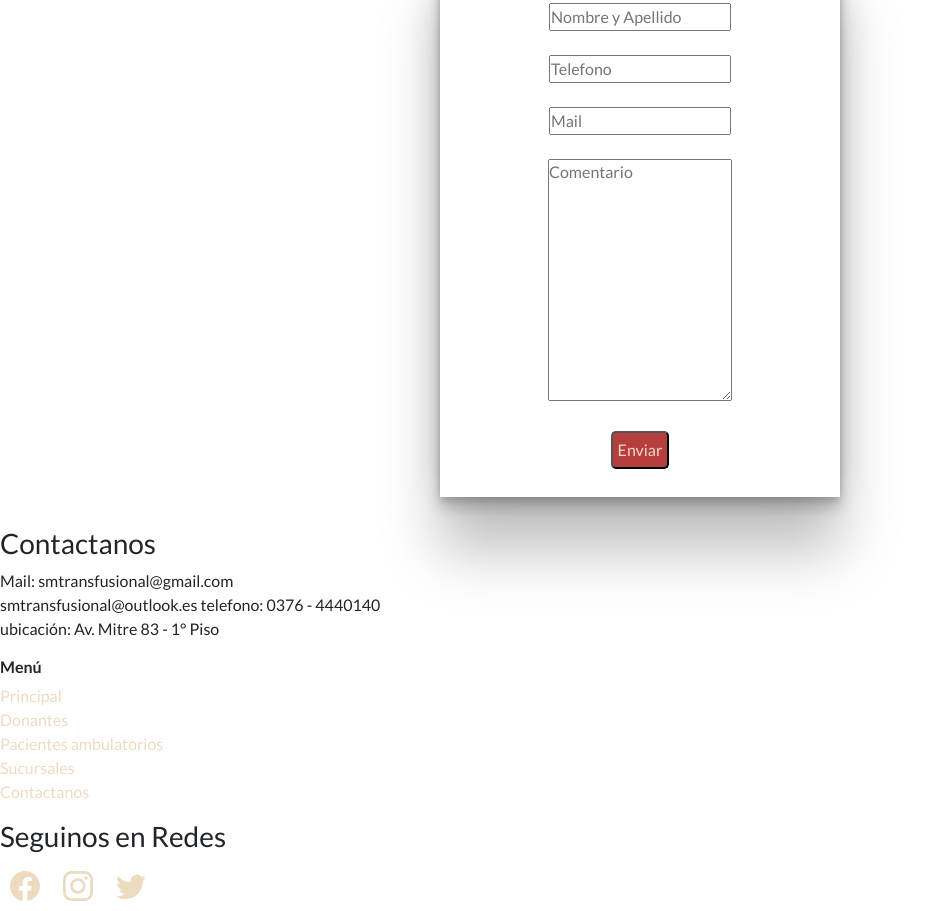
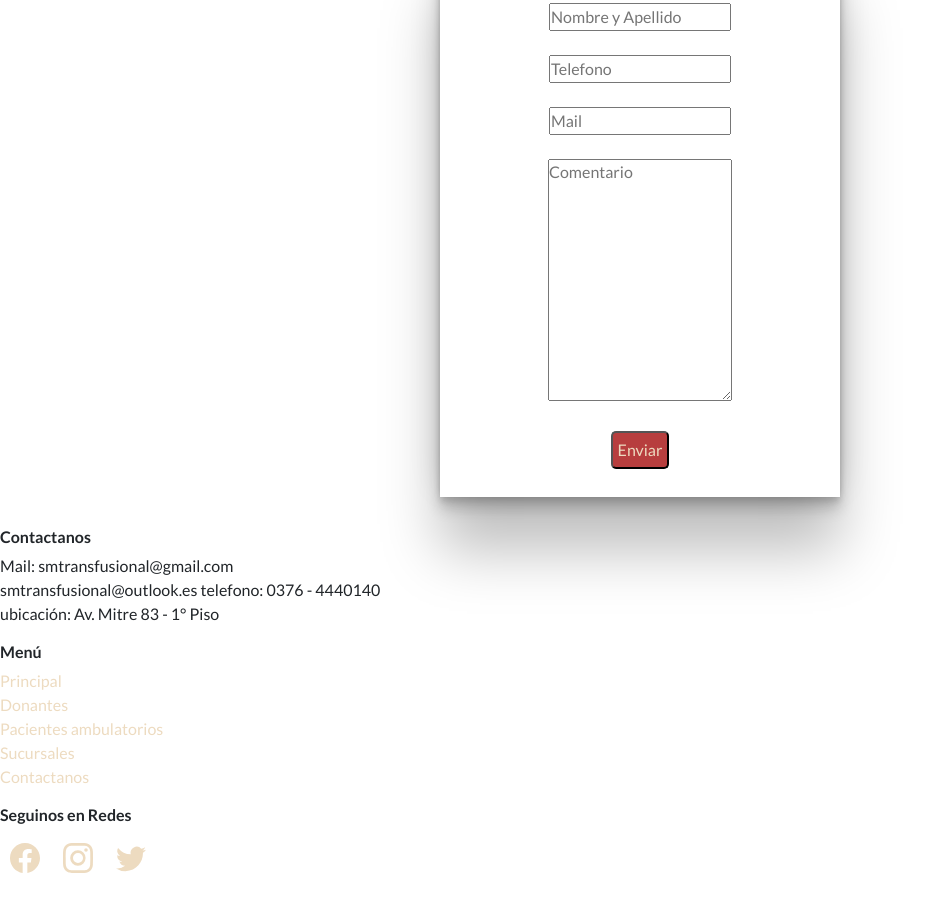
Before and after one commit to aixaberrio/preentrega-2, a plain HTML site: page pages/contactanos.html in a window 1280 px wide. Shown: the part 775-1686 px from the top of the page, without its empty margins (0-929 px from the left). After the commit the page ends 1658 px from the top, so only its background shows below. Drawn offline with nearby package versions, Linux system fonts and the light colour scheme; a web font is replaced by a local one.

Commit message:
arreglo tamaño letras footer

```diff
--- a/pages/contactanos.html
+++ b/pages/contactanos.html
@@ -83,7 +83,7 @@
     <!---------------------footer -->
     <footer>
         <div>
-            <h3>Contactanos</h3>
+            <h6>Contactanos</h6>
             <p>Mail: smtransfusional@gmail.com <br>
                 smtransfusional@outlook.es
                 telefono: 0376 - 4440140 <br>
@@ -100,7 +100,7 @@
             </ul>
         </div>
         <div >
-            <h3>Seguinos en Redes</h3>
+            <h6>Seguinos en Redes</h6>
             <a href="https://www.facebook.com/DonarSangrePosadas"><svg xmlns="http://www.w3.org/2000/svg" width="30"
                     height="30" fill="currentColor" class="bi bi-facebook" viewBox="0 0 16 16">
                     <path
```
Also changed, not shown: pages/donantes.html (+2 -2 lines), pages/pacientesambulatorios.html (+2 -2 lines), pages/sucursales.html (+2 -2 lines).
